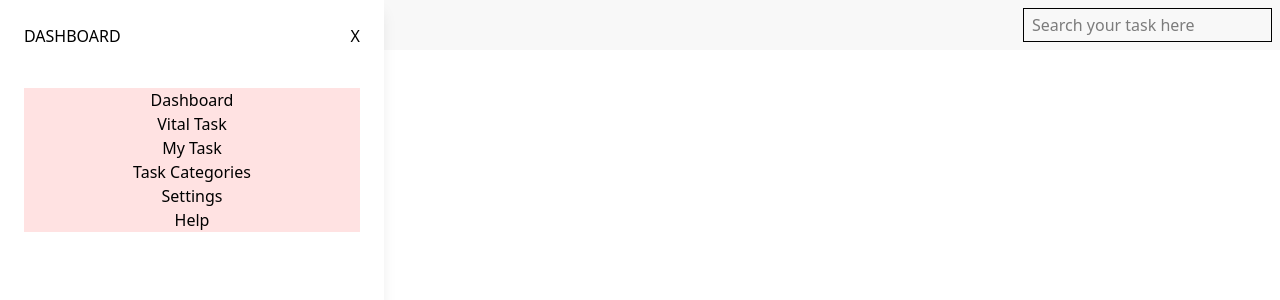
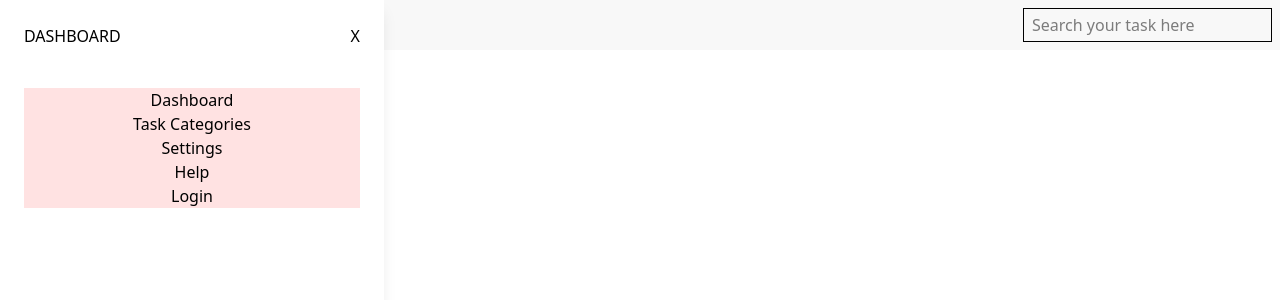
Before and after one commit to qaininaa/todo-list-fe, a React (Vite) app: page / in a window 1280 px wide. Both pictures are taken after a click on the button 20 px from the left and 25 px from the top of the page. Shown: the top 300 px of the page. Built offline with nearby package versions, Linux system fonts and the light colour scheme; no server answers.

Commit message:
Refactor: seperate navbar

```diff
--- /dev/null
+++ b/src/components/Navbar.tsx
@@ -0,0 +1,68 @@
+import { motion, AnimatePresence } from "motion/react";
+import { useContext } from "react";
+import { AuthContext } from "../context/auth/AuthContext";
+import { Link } from "react-router-dom";
+
+interface IPropsNavbar {
+  isOpen: boolean;
+  onClick: () => void;
+}
+
+const Navbar = ({ isOpen, onClick }: IPropsNavbar) => {
+  return (
+    <AnimatePresence>
+      {isOpen && (
+        <motion.div
+          className="fixed top-0 left-0 h-full w-3/4 max-w-sm bg-white shadow-lg z-50 p-6"
+          initial="hidden"
+          animate="visible"
+          exit="exit"
+          variants={{
+            hidden: { x: "-100%" },
+            visible: { x: 0 },
+            exit: { x: "-100%" },
+          }}
+          transition={{ type: "spring", stiffness: 350, damping: 30 }}
+        >
+          <div className="flex justify-between">
+            <h1>DASHBOARD</h1>
+            <button onClick={onClick}>X</button>
+          </div>
+          <NavMenu />
+        </motion.div>
+      )}
+    </AnimatePresence>
+  );
+};
+
+const NavMenu = () => {
+  const auth = useContext(AuthContext);
+
+  return (
+    <nav className="bg-red-100 text-center mt-10">
+      {auth?.user ? (
+        <ul>
+          <li>Dashboard</li>
+          <li>Vital Task</li>
+          <li>My Task</li>
+          <li>Task Categories</li>
+          <li>Settings</li>
+          <li>Help</li>
+          <li>Logout</li>
+        </ul>
+      ) : (
+        <ul>
+          <li>Dashboard</li>
+          <li>Task Categories</li>
+          <li>Settings</li>
+          <li>Help</li>
+          <li>
+            <Link to="/login">Login</Link>
+          </li>
+        </ul>
+      )}
+    </nav>
+  );
+};
+
+export default Navbar;
--- a/src/pages/HomePage.tsx
+++ b/src/pages/HomePage.tsx
@@ -1,6 +1,6 @@
 import { useState } from "react";
 import MenuBurger from "../../public/icons/menuBurger.svg";
-import { motion, AnimatePresence } from "motion/react";
+import Navbar from "../components/Navbar";
 
 const HomePage = () => {
   const [isOpen, setIsOpen] = useState<boolean>(false);
@@ -14,37 +14,7 @@ const HomePage = () => {
 
           <p>DashBoard</p>
         </div>
-        <AnimatePresence>
-          {isOpen && (
-            <motion.div
-              className="fixed top-0 left-0 h-full w-3/4 max-w-sm bg-white shadow-lg z-50 p-6"
-              initial="hidden"
-              animate="visible"
-              exit="exit"
-              variants={{
-                hidden: { x: "-100%" },
-                visible: { x: 0 },
-                exit: { x: "-100%" },
-              }}
-              transition={{ type: "spring", stiffness: 350, damping: 30 }}
-            >
-              <div className="flex justify-between">
-                <h1>DASHBOARD</h1>
-                <button onClick={() => setIsOpen(!isOpen)}>X</button>
-              </div>
-              <nav className="bg-red-100 text-center mt-10">
-                <ul>
-                  <li>Dashboard</li>
-                  <li>Vital Task</li>
-                  <li>My Task</li>
-                  <li>Task Categories</li>
-                  <li>Settings</li>
-                  <li>Help</li>
-                </ul>
-              </nav>
-            </motion.div>
-          )}
-        </AnimatePresence>
+        <Navbar isOpen={isOpen} onClick={() => setIsOpen(!isOpen)} />
         <input
           type="text"
           name=""
```
